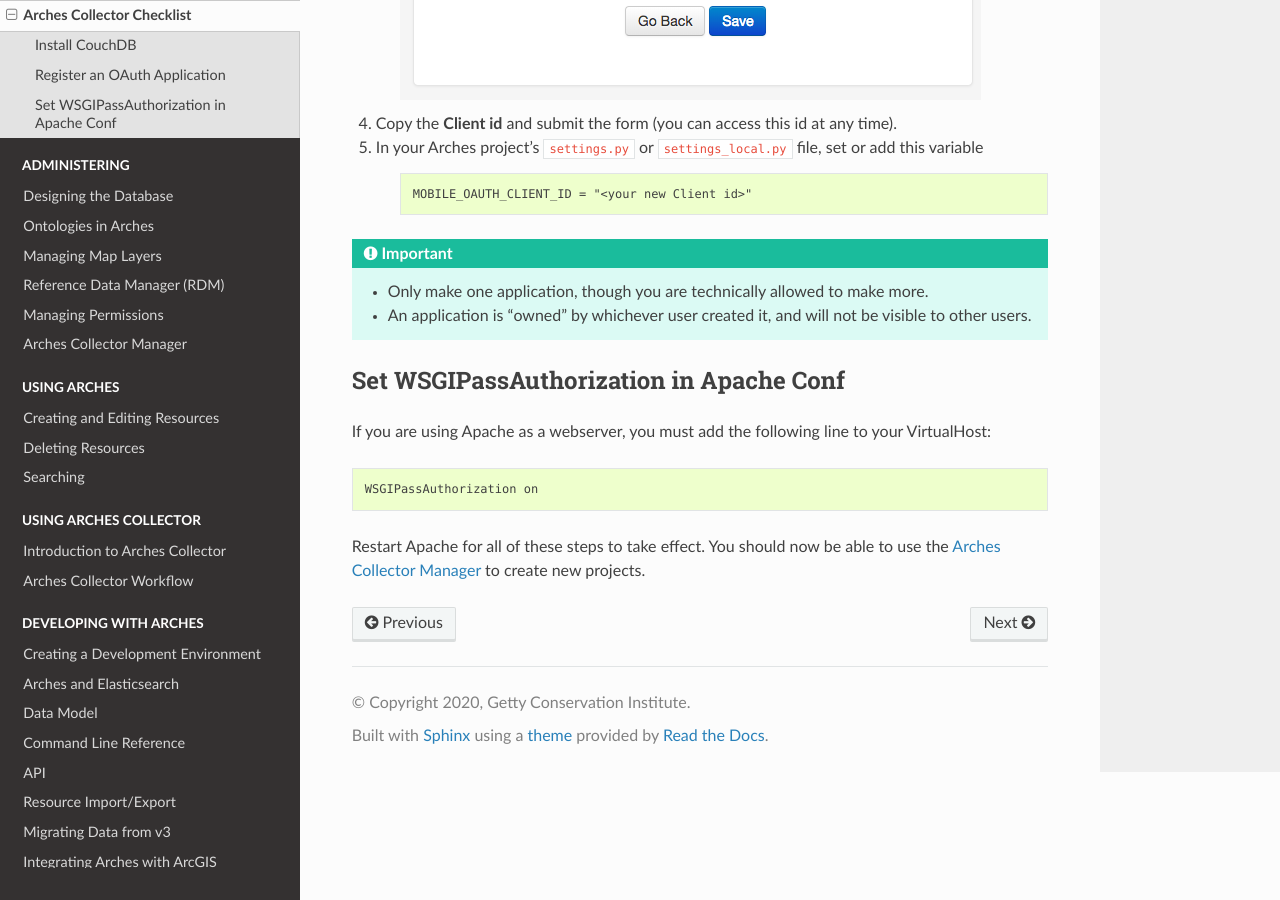
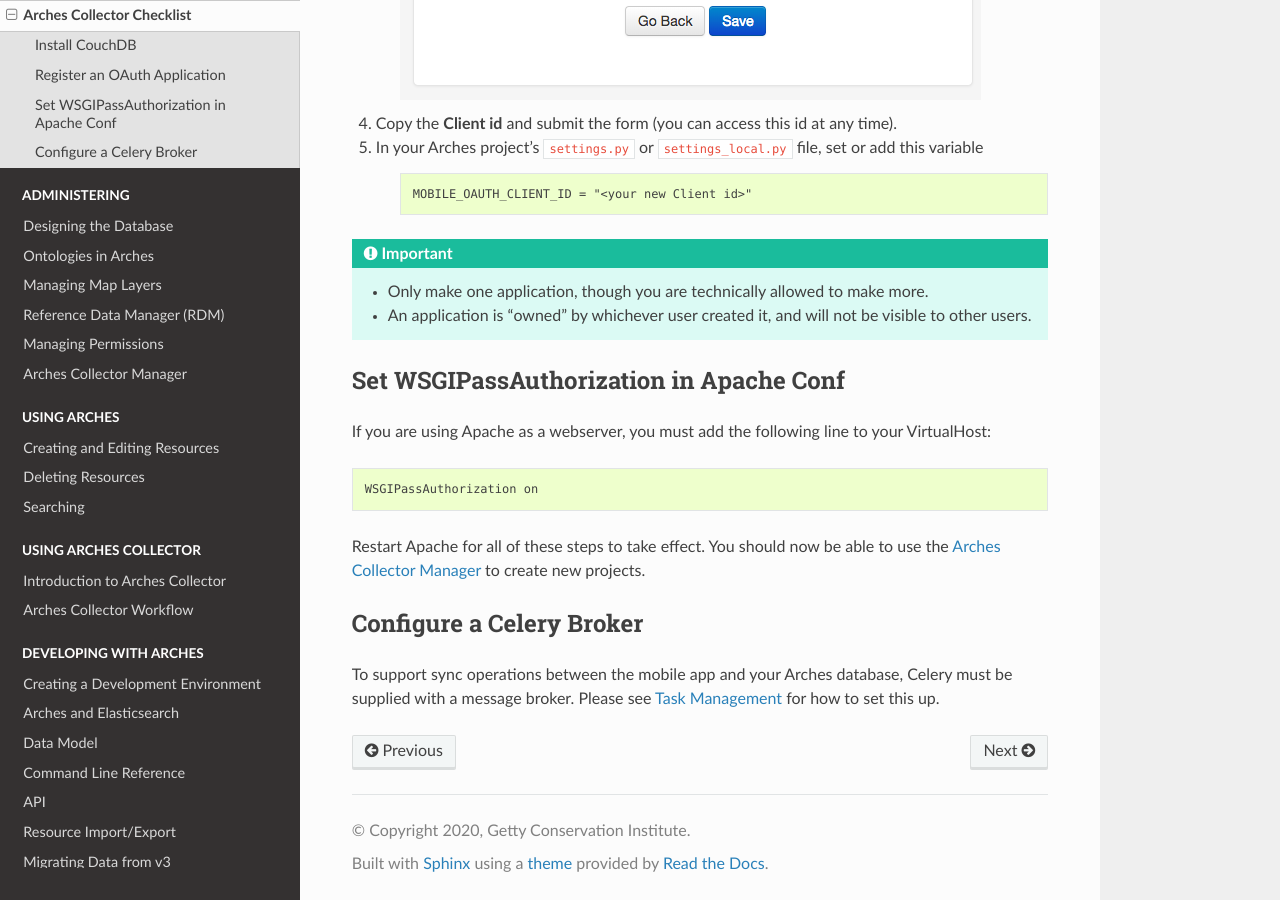
Before and after one commit to archesproject/arches-docs, a Sphinx documentation site: the page built from docs/arches-collector-checklist.txt, in a window 1280 px wide and 900 px high, scrolled down 1868 px. Built offline with Sphinx 7.4.7 and the Read the Docs theme 2.0.0, drawn with Linux system fonts in a browser that asks for light colours.

Commit message:
add that collector requires celery broker

```diff
--- a/docs/arches-collector-checklist.txt
+++ b/docs/arches-collector-checklist.txt
@@ -85,3 +85,10 @@
 
 Restart Apache for all of these steps to take effect. You should now be able to
 use the :ref:`Arches Collector Manager` to create new projects.
+
+Configure a Celery Broker
+-------------------------
+
+To support sync operations between the mobile app and your Arches database,
+Celery must be supplied with a message broker. Please see :ref:`Task Management`
+for how to set this up.
```
